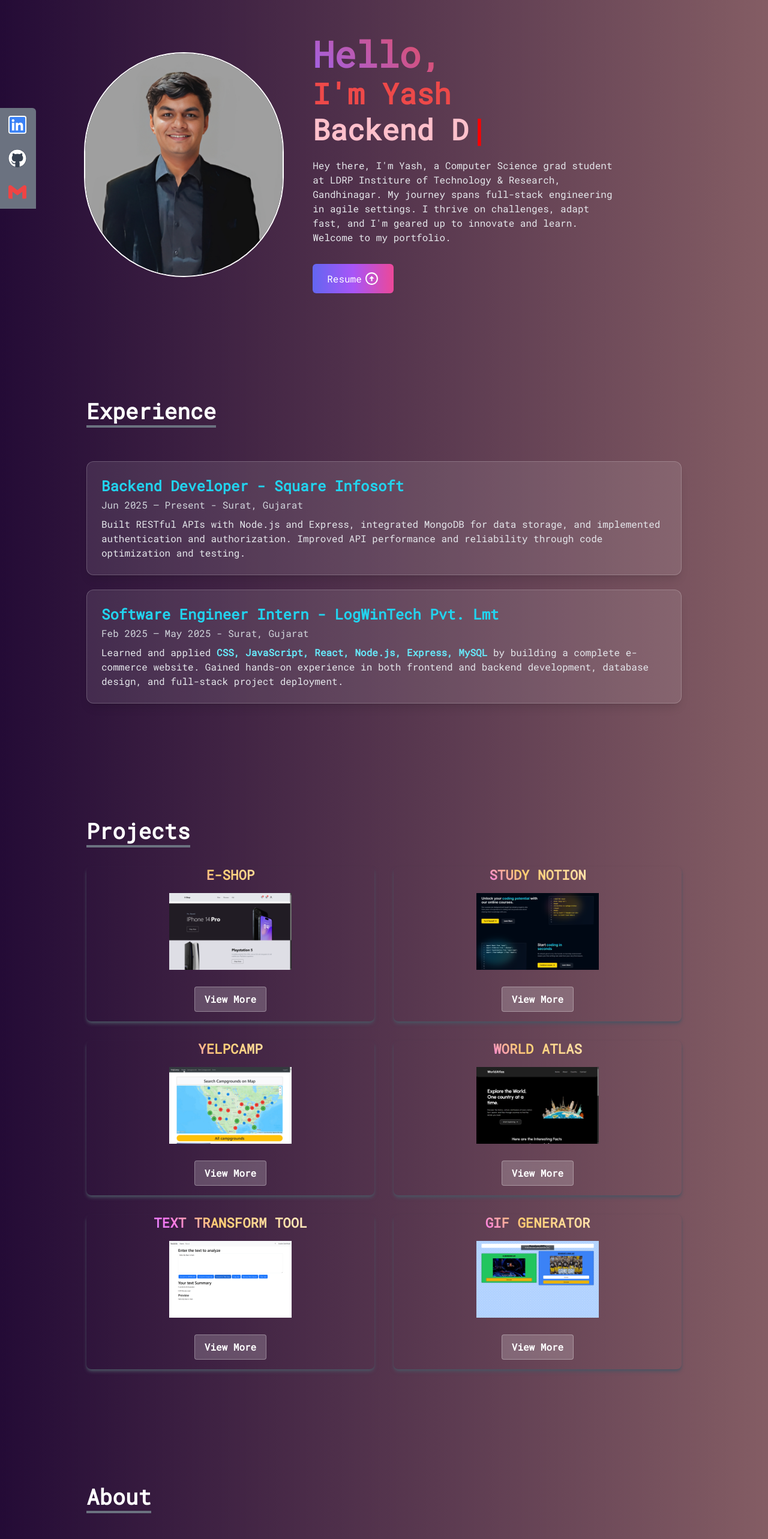
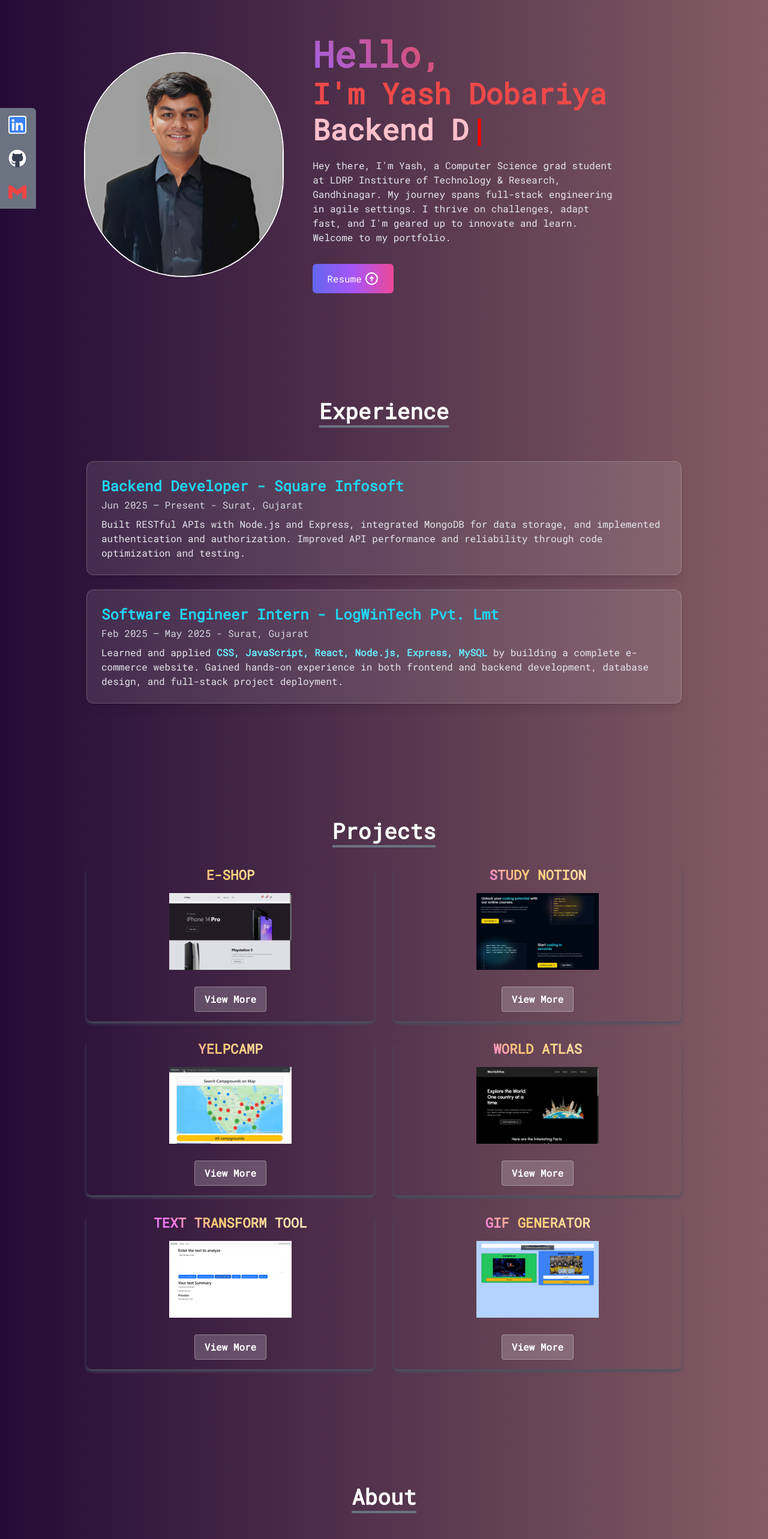
Before and after one commit to Yash-JD/portfolio_react, a React (Create React App) app: page / in a window 1280 px wide. Shown: the part 100-2666 px from the top of the page at 60% size. Built offline with nearby package versions, Linux system fonts and the light colour scheme.

Commit message:
made heading in center

```diff
--- a/src/components/About.jsx
+++ b/src/components/About.jsx
@@ -10,7 +10,7 @@ const About = () => {
   return (
     <div name="about" className="w-full text-white py-16 md:py-20 px-4">
       <div className="max-w-screen-lg p-4 mx-auto flex flex-col justify-center w-full">
-        <div className="pb-2 mb-6" data-aos="fade-up">
+        <div className="pb-2 mb-6 text-center" data-aos="fade-up">
           <p className="text-4xl font-bold inline border-b-4 border-gray-500">
             About
           </p>
--- a/src/components/Contact.jsx
+++ b/src/components/Contact.jsx
@@ -9,7 +9,7 @@ const Contact = () => {
   return (
     <div name="contact" className="w-full text-white min-h-screen py-10 px-4">
       <div className="flex flex-col p-4 justify-center max-w-screen-lg mx-auto h-full">
-        <div className="pb-8">
+        <div className="pb-8 text-center">
           <p
             className="text-4xl font-bold inline border-b-4 border-gray-500"
             data-aos="fade-up"
--- a/src/components/Experience.jsx
+++ b/src/components/Experience.jsx
@@ -12,7 +12,7 @@ const Experience = () => {
       className="w-full text-white py-16 md:py-20 px-4"
     >
       <div className="max-w-screen-lg p-4 mx-auto flex flex-col justify-center w-full">
-        <div className="pb-2 mb-6" data-aos="fade-up">
+        <div className="pb-2 mb-6 text-center" data-aos="fade-up">
           <p className="text-4xl font-bold inline border-b-4 border-gray-500">
             Experience
           </p>
--- a/src/components/Hero.jsx
+++ b/src/components/Hero.jsx
@@ -23,7 +23,7 @@ const Home = () => {
         <div className="flex flex-col justify-center w-full md:w-[65%] gap-2 md:gap-3">
           <h1 className="name text-4xl md:text-6xl font-bold">Hello,</h1>
           <h2 className="text-xl md:text-5xl font-bold text-[#ee4949]">
-            I'm Yash{" "}
+            I'm Yash Dobariya{" "}
           </h2>
           <div className="text-xl md:text-5xl font-bold">
             <span style={{ fontWeight: "bold", color: "pink" }}>
--- a/src/components/Projects.jsx
+++ b/src/components/Projects.jsx
@@ -90,7 +90,7 @@ const Projects = () => {
   return (
     <div name="projects" className="w-full text-white py-16 md:py-20">
       <div className="max-w-screen-lg p-4 mx-auto flex flex-col justify-center w-full">
-        <div className="pb-4 mb-6" data-aos="fade-up">
+        <div className="pb-4 mb-6 text-center" data-aos="fade-up">
           <p className="text-4xl font-bold inline border-b-4 border-gray-500">
             Projects
           </p>
--- a/src/components/Skills.jsx
+++ b/src/components/Skills.jsx
@@ -76,7 +76,7 @@ const Skills = () => {
   return (
     <div name="skills" className="w-full py-16 md:py-20">
       <div className="max-w-screen-lg mx-auto p-4 flex flex-col justify-center w-full text-white">
-        <div>
+        <div className="text-center">
           <p
             className="text-4xl font-bold border-b-4 border-gray-500 p-2 inline"
             data-aos="fade-up"
```
